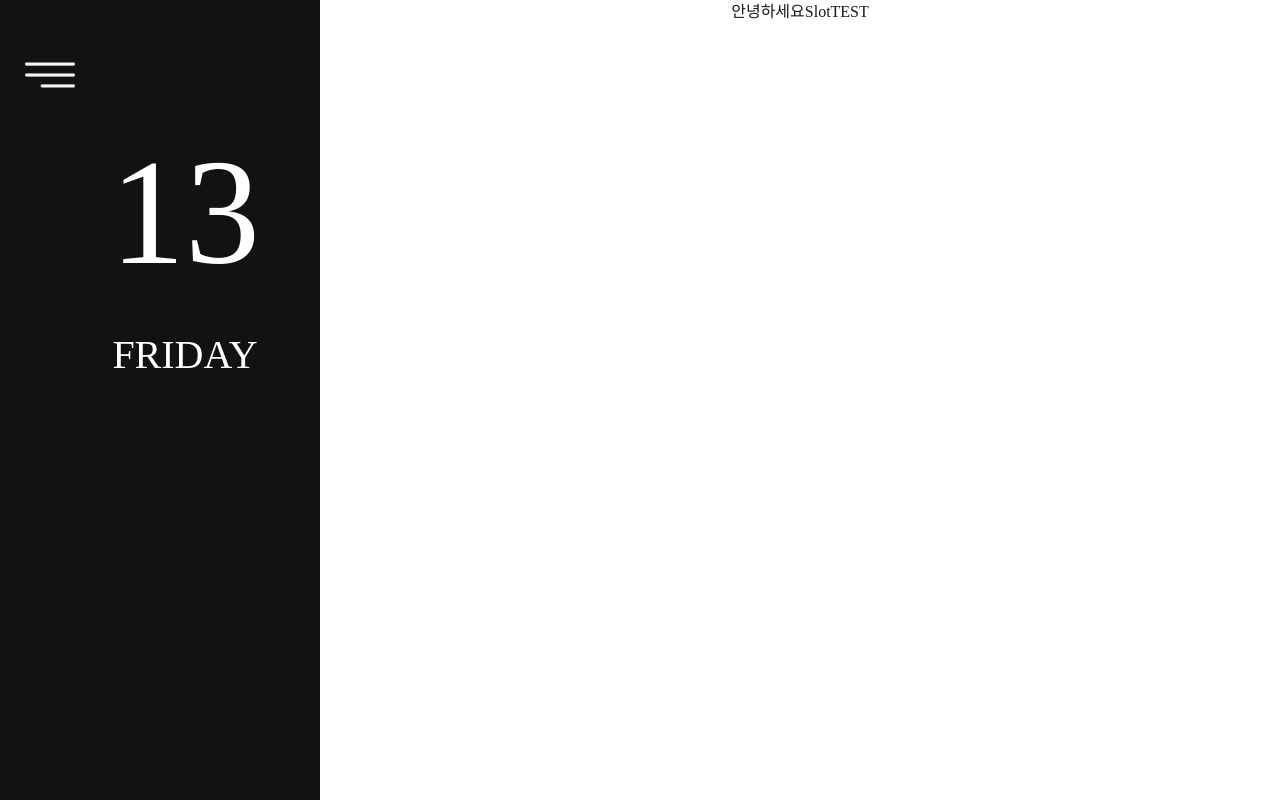
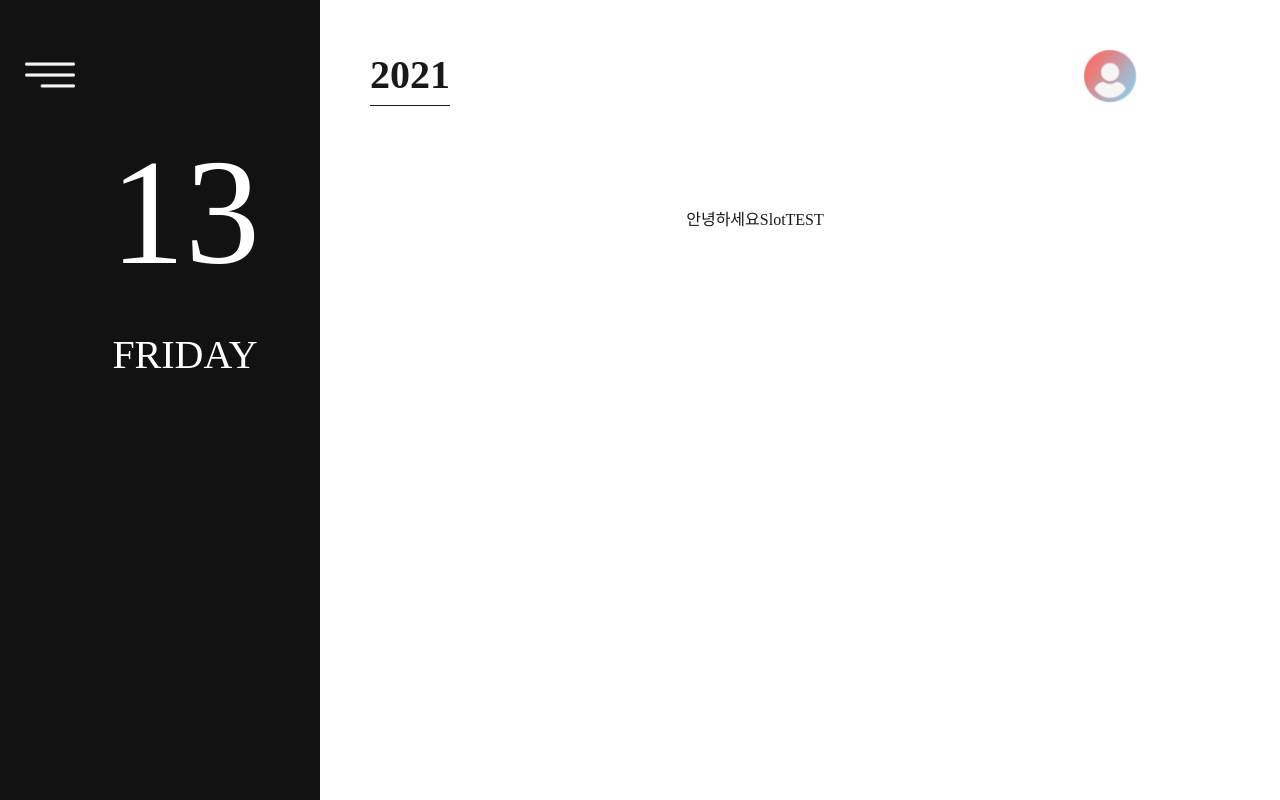
Before and after one commit to liketoy/doitdoit-frontend, a Vue app: page / in a window 1280 px wide. Built offline with nearby package versions, Linux system fonts and the light colour scheme; a web font is replaced by a local one.

Commit message:
Base Layout

```diff
--- a/src/components/Layout.vue
+++ b/src/components/Layout.vue
@@ -20,7 +20,13 @@
 				<router-link :to="{ name: 'Badge' }">Badge</router-link>
 			</div>
 		</div>
-		<slot></slot>
+		<div class="slot__container">
+			<div class="slot__header">
+				<p>{{ year }}</p>
+				<div><img src="@/assets/user_default.png" alt="user" /></div>
+			</div>
+			<slot></slot>
+		</div>
 	</div>
 </template>
 
@@ -75,6 +81,29 @@
 		align-items: flex-start;
 		margin-left: 100px;
 	}
+	.slot__container {
+		padding: 45px 140px 45px 50px;
+	}
+	.slot__header {
+		display: flex;
+		justify-content: space-between;
+		align-items: center;
+		width: 100%;
+		margin-bottom: 102px;
+	}
+	.slot__header p {
+		font-size: 40px;
+		font-weight: 600;
+		border-bottom: 1px solid #191919;
+	}
+	.slot__header div {
+		width: 60px;
+		height: 60px;
+		cursor: pointer;
+	}
+	.slot__header div img {
+		width: 100%;
+	}
 </style>
 
 <script>
@@ -84,6 +113,7 @@
 			const WEEKDAY = ["SUNDAY", "MONDAY", "TUESDAY", "WEDNESDAY", "THURSDAY", "FRIDAY", "SATURDAY"];
 			const day = new Date();
 			return {
+				year: day.getFullYear(),
 				today: day.getDate(),
 				weekDay: WEEKDAY[day.getDay()],
 				navVisible: false,
```
Also changed, not shown: src/assets/user_default.png (added).
